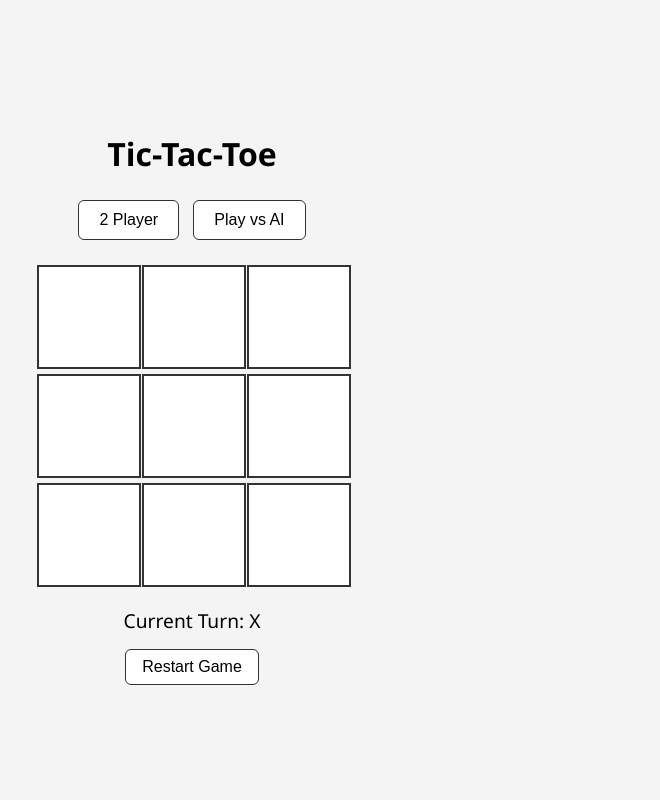
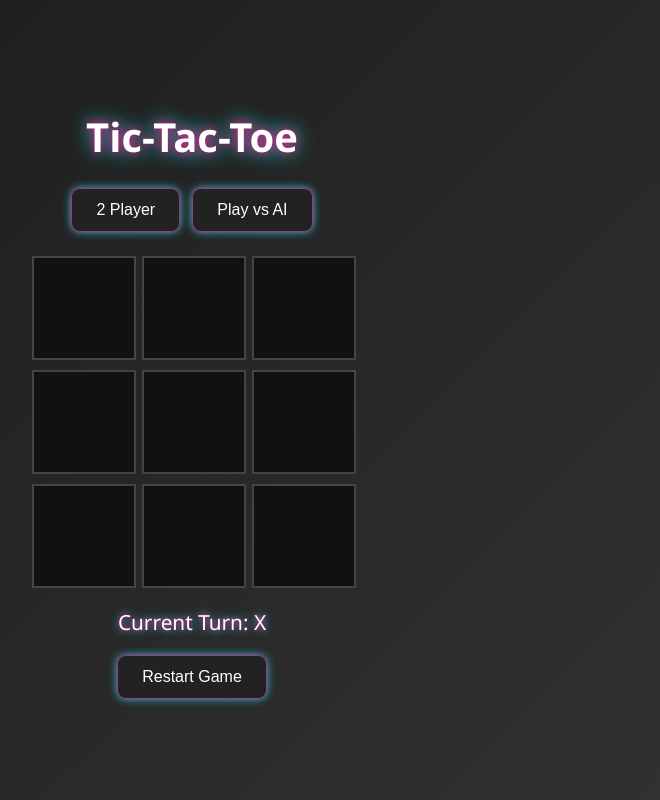
Before and after one commit to kenzokonbrut/website-games, a plain HTML site: page index.html in a window 1280 px wide. Both pictures are taken after a click on the button "2 Player". Shown: the whole page, without its empty margins (448-1108 px from the left). Drawn offline with Linux system fonts and the light colour scheme.

Commit message:
Update index.html

```diff
--- a/index.html
+++ b/index.html
@@ -7,73 +7,84 @@
 <style>
   body {
     font-family: 'Segoe UI', sans-serif;
-    background: #f4f4f4;
+    background: linear-gradient(135deg, #1a1a1a, #333);
     display: flex;
     justify-content: center;
     align-items: center;
     min-height: 100vh;
     margin:0;
+    color:#fff;
   }
+
   .container {
     text-align: center;
   }
+
   h1 {
     margin-bottom: 20px;
+    font-size: 2.5rem;
+    text-shadow: 0 0 10px #ff0077, 0 0 20px #00ffff;
   }
-  .mode-select {
-    margin-bottom: 20px;
+
+  .mode-select, .reset-btn {
+    margin: 10px 0;
   }
+
   button {
-    padding: 10px 20px;
+    padding: 12px 24px;
     margin: 5px;
     font-size: 1rem;
     cursor: pointer;
-    border-radius: 6px;
-    border: 1px solid #333;
-    background: #fff;
+    border-radius: 8px;
+    border: none;
+    background: #222;
+    color: #fff;
+    box-shadow: 0 0 5px #ff0077, 0 0 10px #00ffff;
     transition: all 0.2s;
   }
+
   button:hover {
-    background: #ddd;
+    transform: scale(1.1);
+    box-shadow: 0 0 15px #ff0077, 0 0 25px #00ffff;
   }
+
   .board {
     display: grid;
     grid-template-columns: repeat(3, 100px);
-    grid-gap: 5px;
+    grid-gap: 10px;
     justify-content: center;
     margin: 20px auto;
   }
+
   .cell {
     width: 100px;
     height: 100px;
-    background: #fff;
+    background: #111;
     display: flex;
     justify-content: center;
     align-items: center;
-    font-size: 2rem;
+    font-size: 2.5rem;
     cursor: pointer;
-    border: 2px solid #333;
-    transition: background 0.2s;
+    border: 2px solid #444;
+    transition: all 0.3s;
+    position: relative;
   }
+
   .cell:hover {
-    background: #f0f0f0;
+    background: #222;
+    box-shadow: 0 0 15px #ff0077, 0 0 25px #00ffff;
   }
+
+  .cell.winner {
+    background: #222;
+    box-shadow: 0 0 25px #ff0077, 0 0 40px #00ffff;
+    color: #ff0;
+  }
+
   .status {
     margin-top: 15px;
-    font-size: 1.2rem;
-  }
-  .reset-btn {
-    margin-top: 15px;
-    padding: 8px 16px;
-    font-size: 1rem;
-    cursor: pointer;
-    border-radius: 6px;
-    border: 1px solid #333;
-    background: #fff;
-    transition: all 0.2s;
-  }
-  .reset-btn:hover {
-    background: #ddd;
+    font-size: 1.3rem;
+    text-shadow: 0 0 5px #ff0077, 0 0 10px #00ffff;
   }
 </style>
 </head>
@@ -86,7 +97,9 @@
   </div>
   <div class="board" id="board" style="display:none;"></div>
   <div class="status" id="status"></div>
-  <button class="reset-btn" id="resetBtn" style="display:none;">Restart Game</button>
+  <div class="mode-select">
+    <button class="reset-btn" id="resetBtn" style="display:none;">Restart Game</button>
+  </div>
 </div>
 
 <script>
@@ -134,6 +147,7 @@ function handleClick(e){
   e.target.textContent = currentPlayer;
 
   if(checkWin(currentPlayer)){
+    highlightWinner(currentPlayer);
     statusEl.textContent = `${currentPlayer} Wins!`;
     gameOver = true;
     return;
@@ -148,7 +162,7 @@ function handleClick(e){
   if(vsAI && currentPlayer === "X"){
     currentPlayer = "O";
     statusEl.textContent = `Current Turn: ${currentPlayer}`;
-    aiMove();
+    setTimeout(aiMove, 400);
   } else {
     currentPlayer = currentPlayer === "X" ? "O" : "X";
     statusEl.textContent = `Current Turn: ${currentPlayer}`;
@@ -157,6 +171,14 @@ function handleClick(e){
 
 function checkWin(player){
   return winCombos.some(combo => combo.every(i => board[i]===player));
+}
+
+function highlightWinner(player){
+  winCombos.forEach(combo=>{
+    if(combo.every(i=>board[i]===player)){
+      combo.forEach(i=>boardEl.children[i].classList.add('winner'));
+    }
+  });
 }
 
 function aiMove(){
@@ -177,6 +199,7 @@ function aiMove(){
   boardEl.children[move].textContent = "O";
 
   if(checkWin("O")){
+    highlightWinner("O");
     statusEl.textContent = "O Wins!";
     gameOver = true;
     return;
```
